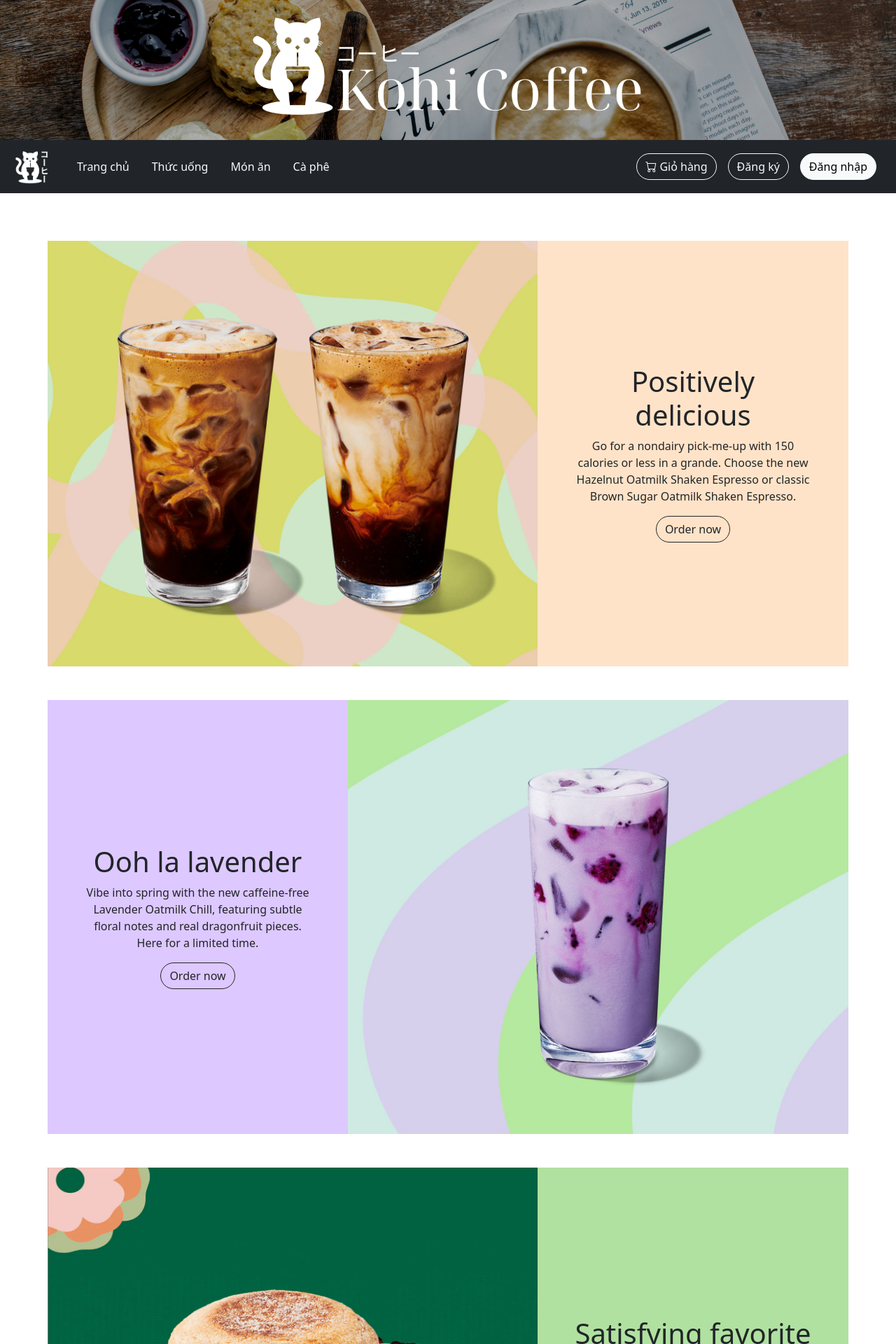
After one commit to TrnVnS/Web_Ban_Coffee, a PHP site: page /trangchu.php in a window 1280 px wide. The commit adds this page. Shown: the top 1920 px of the page at 70% size. Run offline with PHP 8.4, Linux system fonts and the light colour scheme.

Commit message:
sửa lại code trang chủ, thêm code style, them code thuvien, them code thuc_uong

```diff
--- a/TrangChu/css/style.css
+++ b/TrangChu/css/style.css
@@ -13,6 +13,18 @@ body{
 #content{
     padding: 20px;
 }
+
+.khungsanpham
+{
+	width: 250px;
+    height: 260px;
+	float: left;
+    text-align: center;
+    border: solid burlywood;
+    background-color: blue;
+    margin: 2%;
+}
+
 #footer{
     clear: both;
     background-color: #363636;
--- /dev/null
+++ b/TrangChu/home.php
@@ -0,0 +1,46 @@
+
+<!DOCTYPE html>
+<html>
+	<head>
+		<title>Trang Tin Điện Tử</title>
+		<meta charset="utf-8" />
+	</head>
+	<body>
+        <div>
+            <div class="d-flex flex-row align-items-center m-5" style="background-color: #ffe3c8;">
+                <div class="flex justify-center items-center">
+                    <img src="images/Espresso.jpg" class="block" width="700px">
+                </div>
+                <div class="flex justify-center items-center text-center px-5">
+                    <h1>Positively delicious</h1>
+                    <p class="ad_content">Go for a nondairy pick-me-up with 150 calories or less in a grande. Choose the new Hazelnut Oatmilk Shaken Espresso or classic Brown Sugar Oatmilk Shaken Espresso.</p>
+                    <a class="btn btn-outline-dark rounded-pill" href="">Order now</a>
+                </div>
+            </div>
+        </div>
+        <div>
+            <div class="d-flex flex-row  flex-row-reverse align-items-center m-5" style="background-color: #ddc8ff;">
+                <div class="flex justify-center items-center">
+                    <img src="images/oohlavender.jpg" class="block" width="715px">
+                </div>
+                <div class="flex justify-center items-center text-center px-5">
+                    <h1>Ooh la lavender</h1>
+                    <p class="ad_content">Vibe into spring with the new caffeine-free Lavender Oatmilk Chill, featuring subtle floral notes and real dragonfruit pieces. Here for a limited time.</p>
+                    <a class="btn btn-outline-dark rounded-pill" href="">Order now</a>
+                </div>
+            </div>
+        </div>
+        <div>
+            <div class="d-flex flex-row align-items-center m-5" style="background-color: #b0e1a0;">
+                <div class="flex justify-center items-center">
+                    <img src="images/Bacon.jpg" class="block" width="700px">
+                </div>
+                <div class="flex justify-center items-center text-center px-5">
+                    <h1>Satisfying favorite</h1>
+                    <p class="ad_content">The protein-packed Turkey Bacon, Cheddar & Egg White Sandwich is such a tasty way to power your day.</p>
+                    <a class="btn btn-outline-dark rounded-pill" href="">Order now</a>
+                </div>
+            </div>
+        </div>
+	</body>
+</html>
--- /dev/null
+++ b/TrangChu/thuvien.php
@@ -0,0 +1,12 @@
+
+<?php
+	function ThongBaoLoi($thongbao = "")
+	{
+		echo "<h3>Lỗi</h3><p class='ThongBaoLoi'>$thongbao</p>";
+	}
+
+	function ThongBao($thongbao = "")
+	{
+		echo "<h3>Hoàn thành</h3><p class='ThongBao'>$thongbao</p>";
+	}
+?>
--- a/TrangChu/index.html
+++ b/TrangChu/trangchu.html
@@ -164,6 +164,7 @@
                     <div>
                         <img src="images/logotbbct.png" width="100px">
                         <img src="images/logodmca.png" width="75px">
+
                     </div>
                 </div>
             </footer>
--- /dev/null
+++ b/TrangChu/trangchu.php
@@ -0,0 +1,152 @@
+<?php
+	if(!isset($_SESSION))
+    {
+        session_start();
+    }
+	include_once "cauhinh.php";
+
+	include_once "thuvien.php";
+?>
+
+<!DOCTYPE html>
+<html>
+    <head>
+        <title>Trang chủ</title>
+        <meta charset="utf-8" />
+        <meta name="viewport" content="width=device-width, initial-scale=1">
+        <link href="https://cdn.jsdelivr.net/npm/bootstrap@5.3.3/dist/css/bootstrap.min.css" rel="stylesheet"
+            integrity="sha384-QWTKZyjpPEjISv5WaRU9OFeRpok6YctnYmDr5pNlyT2bRjXh0JMhjY6hW+ALEwIH" crossorigin="anonymous">
+        <link rel="stylesheet" href="https://cdn.jsdelivr.net/npm/bootstrap-icons@1.11.3/font/bootstrap-icons.min.css">
+        <script src="https://cdn.jsdelivr.net/npm/bootstrap@5.3.3/dist/js/bootstrap.bundle.min.js"
+            integrity="sha384-YvpcrYf0tY3lHB60NNkmXc5s9fDVZLESaAA55NDzOxhy9GkcIdslK1eN7N6jIeHz"
+            crossorigin="anonymous"></script>
+        <link rel="stylesheet" type="text/css" href="css\style.css" />
+        <script type="text/javascript" src="js\script.js"></script>
+    </head>
+
+    <body>
+        <!--Header-->
+        <header>
+            <div id="banner"></div>
+            <nav class="navbar navbar-expand bg-dark">
+                <div class="container justify-content-start">
+                    <a class="navbar-brand ms-2" href="">
+                        <img src="images/Logo.png" width="50px">
+                    </a>
+                    <div class="navbar" id="navbarNav">
+                        <ul class="navbar-nav">
+                            <li class="nav-item ms-3">
+                                <a class="nav-link active text-light" aria-current="page" href="trangchu.php?do=home">Trang chủ</a>
+                            </li>
+                            <li class="nav-item ms-3">
+                                <a class="nav-link text-light" href="trangchu.php?do=thuc_uong">Thức uống</a>
+                            </li>
+                            <li class="nav-item ms-3">
+                                <a class="nav-link text-light" href="#">Món ăn</a>
+                            </li>
+                            <li class="nav-item ms-3">
+                                <a class="nav-link text-light" href="#">Cà phê</a>
+                            </li>
+                        </ul>
+                    </div>
+                </div>
+                <div class="container justify-content-end">
+                    <div class="navbar" id="navbarNav">
+                        <ul class="navbar-nav">
+                            <li class="nav-item">
+                                <a class="btn btn-outline-light rounded-pill" href="#">
+                                    <i class="bi bi-cart"></i> Giỏ hàng
+                                </a>
+                            </li>
+                            <li class="nav-item ms-3">
+                                <a class="btn btn-outline-light rounded-pill" href="#">Đăng ký</a>
+                            </li>
+                            <li class="nav-item ms-3 me-3">
+                                <a class="btn btn-light rounded-pill" href="#">Đăng nhập</a>
+                            </li>
+                        </ul>
+                    </div>
+                </div>
+            </nav>
+        </header>
+        <!--Content-->
+        <div id="content">
+
+            <?php
+
+				$do = isset($_GET['do']) ? $_GET['do'] : "home";
+
+				include $do . ".php";
+			?>
+        </div>
+        <!--Footer-->
+        <div class="container bg-white">
+            <footer class="py-4">
+                <div class="row border-top py-4 my-4">
+                    <div class="col-5 col-md-3 mb-3">
+                        <h5>Về chúng tôi</h5>
+                        <ul class="nav flex-column">
+                            <li class="nav-item mb-2"><a href="#" class="nav-link p-0 text-dark">Trang chủ</a></li>
+                            <li class="nav-item mb-2"><a href="#" class="nav-link p-0 text-dark">Cửa hàng</a></li>
+                            <li class="nav-item mb-2"><a href="#" class="nav-link p-0 text-dark">Về chúng tôi</a></li>
+                            <li class="nav-item mb-2"><a href="#" class="nav-link p-0 text-dark">FAQs</a></li>
+                            <li class="nav-item mb-2"><a href="#" class="nav-link p-0 text-dark">Tuyển dụng</a></li>
+                        </ul>
+                    </div>
+
+                    <div class="col-5 col-md-3 mb-3">
+                        <h5>Liên hệ với chúng tôi</h5>
+                        <ul class="nav flex-column">
+                            <li class="nav-item mb-2">
+                                <a href="#" class="nav-link p-0 text-dark">
+                                    <i class="bi bi-envelope"></i> : kohicoffe@gmail.com
+                                </a>
+                            </li>
+                            <li class="nav-item mb-2">
+                                <a href="#" class="nav-link p-0 text-dark">
+                                    <i class="bi bi-facebook"></i> : fb.com/kohicoffee
+                                </a>
+                            </li>
+                            <li class="nav-item mb-2">
+                                <a href="#" class="nav-link p-0 text-dark">
+                                    <i class="bi bi-instagram"></i> : @kohicoffee_
+                                </a>
+                            </li>
+                            <li class="nav-item mb-2">
+                                <a href="#" class="nav-link p-0 text-dark">
+                                    <i class="bi bi-twitter-x"></i> : @_kohicoffee
+                                </a>
+                            </li>
+                            <li class="nav-item mb-2">
+                                <a href="#" class="nav-link p-0 text-dark">
+                                    <i class="bi bi-telegram"></i> : t.me/kohicoffee
+                                </a>
+                            </li>
+                        </ul>
+                    </div>
+
+                    <div class="col-md-5 offset-md-1 mb-3">
+                        <form>
+                            <h5>Nhiều hơn nữa</h5>
+                            <p>Đăng ký để nhận được nhiều thông tin và chương trình khuyến mãi.</p>
+                            <div class="d-flex flex-column flex-sm-row w-80 gap-2">
+                                <label for="newsletter1" class="visually-hidden">Email address</label>
+                                <input id="newsletter1" type="text" class="form-control" placeholder="Nhập địa chỉ email...">
+                                <button class="btn btn-outline-dark text-nowrap" type="button">Đăng ký</button>
+                            </div>
+                        </form>
+                    </div>
+                </div>
+
+                <div class="d-flex flex-column flex-sm-row justify-content-between py-4 my-2 border-top text-dark">
+                    <p>© 2024 Bản quyền thuộc về Kohi Coffee.</p>
+                    <div>
+                        <img src="images/logotbbct.png" width="100px">
+                        <img src="images/logodmca.png" width="75px">
+                    </div>
+                </div>
+            </footer>
+        </div>
+    </body>
+
+</html>
```
Also changed, not shown: TrangChu/thuc_uong.php (added, +68 -0 lines).
